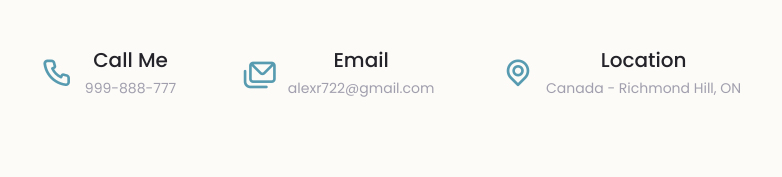
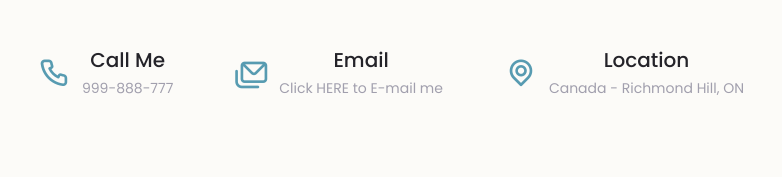
Before and after one commit to AlexRahmanov/My-Portfolio-Website, a plain HTML site: page index.html in a window 1280 px wide. Shown: the part 5231-5408 px from the top of the page, 249-1031 px from the left. Drawn offline with nearby package versions, Linux system fonts and the light colour scheme.

Commit message:
upd hide email

```diff
--- a/index.html
+++ b/index.html
@@ -953,7 +953,7 @@
 
                         <div>
                             <h3 class="contact-title">Email</h3>
-                            <span class="contact-subtitle">alexr722@gmail.com</span>
+                            <a href="mailto:alexr722@gmail.com" class="contact-subtitle">Click HERE to E-mail me</a>
                         </div>
                     </div>
                     <div class="contact-information">
```
